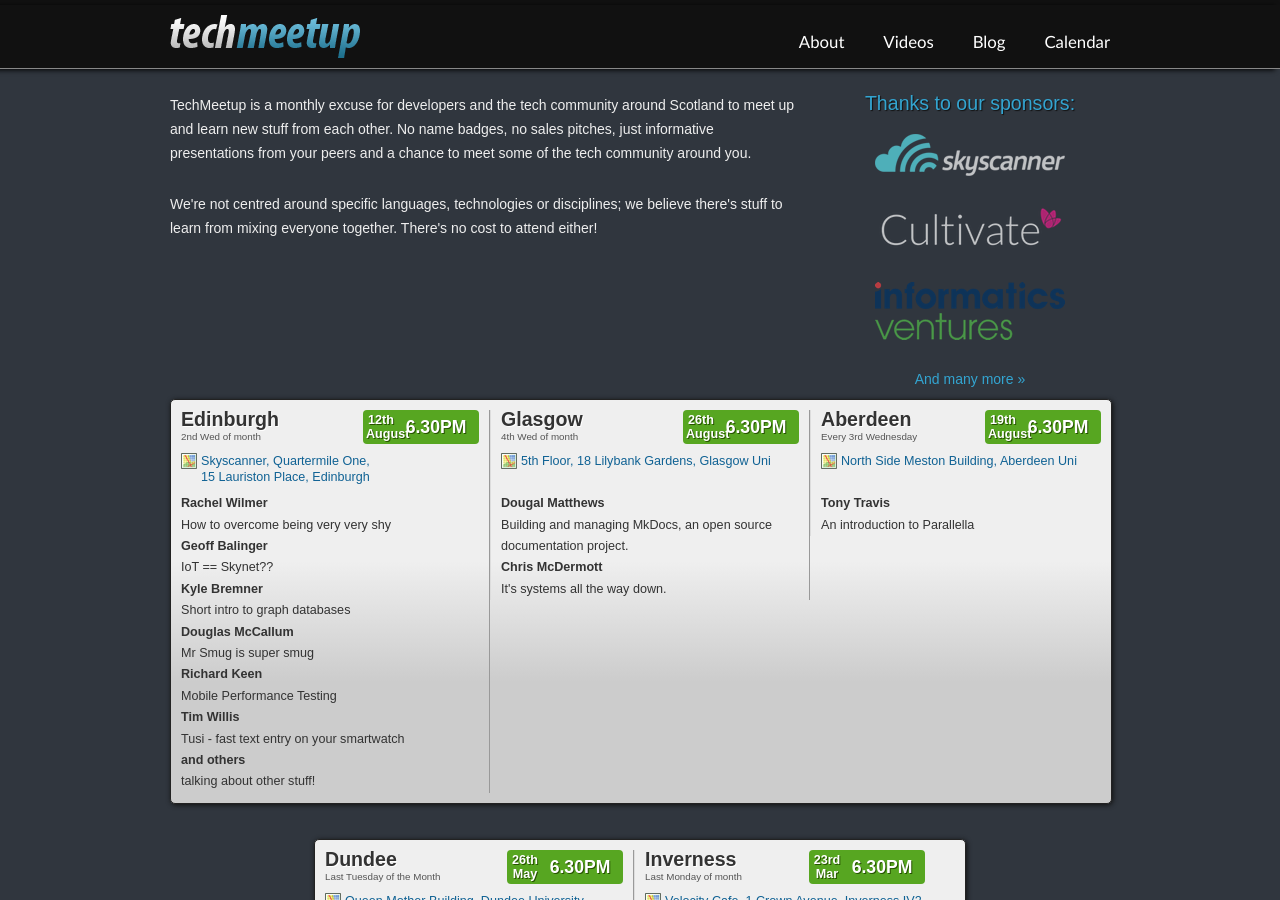
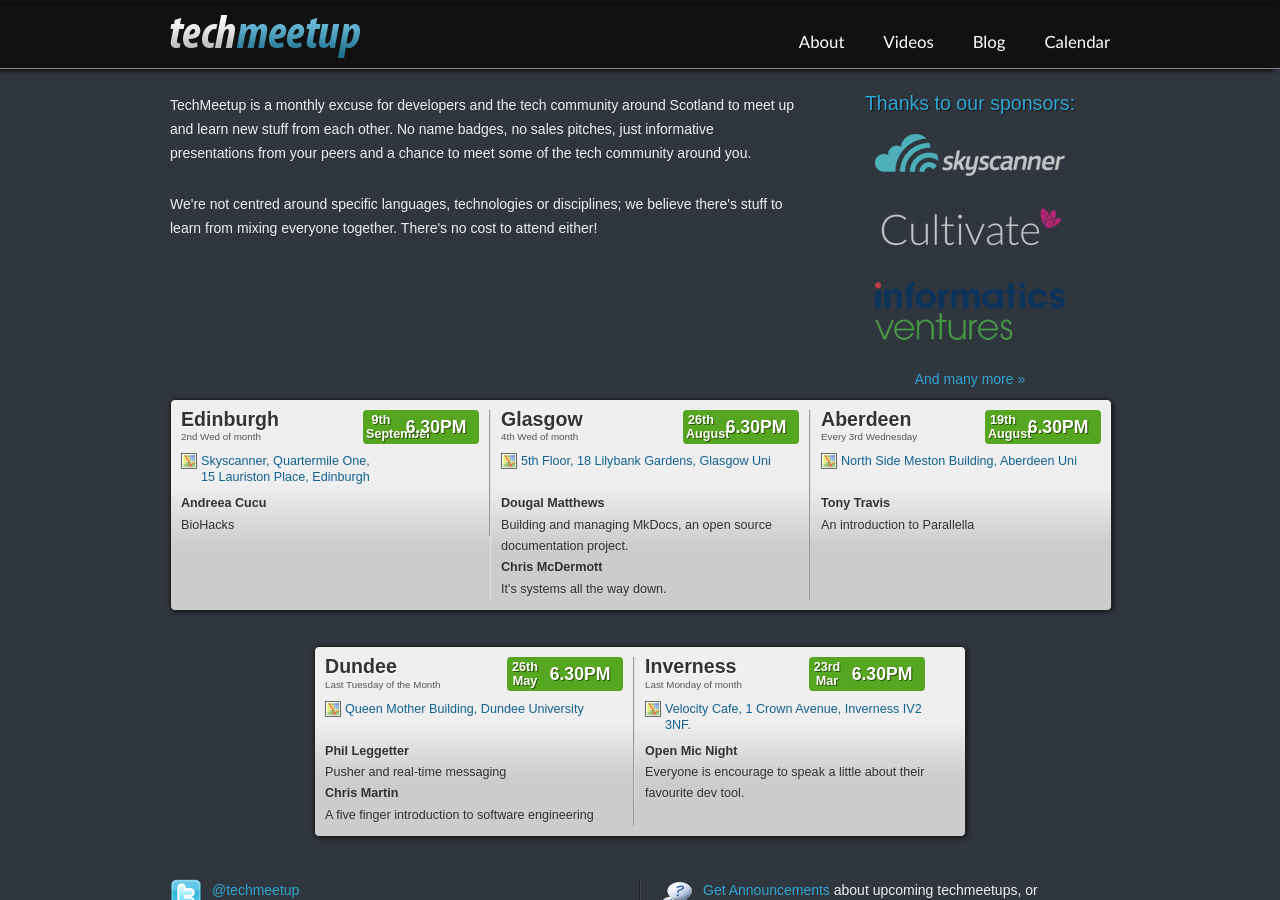
Before and after one commit to techmeetup/techmeetup.co.uk, a Jekyll site: the page built from index.html, in a window 1280 px wide and 900 px high. Built offline with Jekyll 4.4.1, drawn with Linux system fonts in a browser that asks for light colours.

Commit message:
September's talk

```diff
--- a/_data/index.json
+++ b/_data/index.json
@@ -2,36 +2,12 @@
   "edinburgh": {
     "speakers": [
       {
-        "name": "Rachel Wilmer",
-        "talk": "How to overcome being very very shy"
-      },
-      {
-        "name": "Geoff Balinger",
-        "talk": "IoT == Skynet??"
-      },
-      {
-        "name": "Kyle Bremner",
-        "talk": "Short intro to graph databases"
-      },
-      {
-        "name": "Douglas McCallum",
-        "talk": "Mr Smug is super smug"
-      },
-      {
-        "name": "Richard Keen",
-        "talk": "Mobile Performance Testing"
-      },
-      {
-        "name": "Tim Willis",
-        "talk": "Tusi - fast text entry on your smartwatch"
-      },
-      {
-        "name": "and others",
-        "talk": "talking about other stuff!"
+        "name": "Andreea Cucu",
+        "talk": "BioHacks"
       }
     ],
-    "day": "12th",
-    "month": "August"
+    "day": "9th",
+    "month": "September"
   },
   "glasgow": {
     "speakers": [
```
